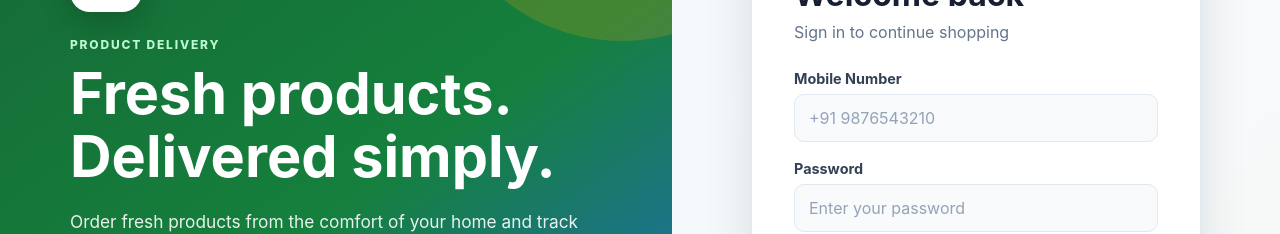
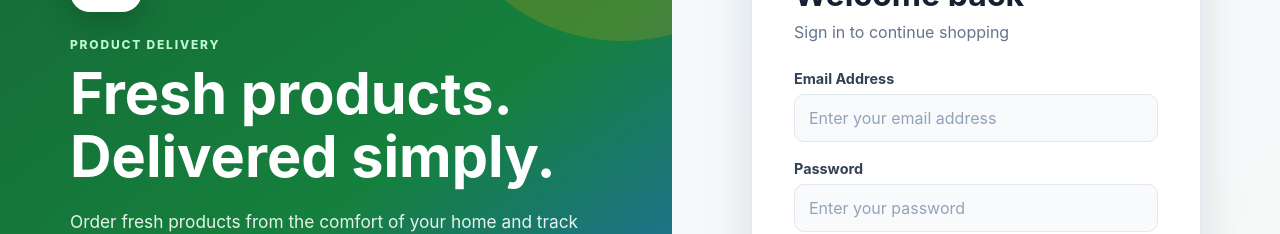
Before and after one commit to vigneshr0803/online-product-request-delivery-frontend, a React (Vite) app: page /login in a window 1280 px wide. Shown: the part 219-453 px from the top of the page. Built offline with nearby package versions, Linux system fonts and the light colour scheme; no server answers.

Commit message:
Update frontend for deployment

```diff
--- /dev/null
+++ b/capacitor.config.json
@@ -0,0 +1,5 @@
+{
+  "appId": "com.productdelivery.app",
+  "appName": "online-product-request-delivery-frontend",
+  "webDir": "dist"
+}
--- a/package.json
+++ b/package.json
@@ -10,6 +10,9 @@
     "preview": "vite preview"
   },
   "dependencies": {
+    "@capacitor/android": "^8.5.1",
+    "@capacitor/cli": "^8.5.1",
+    "@capacitor/core": "^8.5.1",
     "leaflet": "^1.9.4",
     "react": "^19.2.8",
     "react-dom": "^19.2.8",
--- a/src/App.jsx
+++ b/src/App.jsx
@@ -1,4 +1,4 @@
-import { BrowserRouter, Routes, Route } from "react-router-dom";
+import { BrowserRouter, Routes, Route, Navigate } from "react-router-dom";
 import Register from "./pages/Register";
 import VerifyOtp from "./pages/VerifyOtp";
 import Login from "./pages/Login";
@@ -30,7 +30,7 @@ function App() {
       <Routes>
         <Route
           path="/"
-          element={<h1>Online Product Request & Delivery</h1>}
+          element={<Navigate to="/login" replace />}
         />
 
         <Route
--- a/src/pages/ForgotPassword.jsx
+++ b/src/pages/ForgotPassword.jsx
@@ -4,32 +4,28 @@ import API_URL from "../config/api";
 import "../styles/auth.css";
 
 function ForgotPassword() {
-
   const navigate = useNavigate();
 
   const [step, setStep] = useState(1);
 
-  const [mobile, setMobile] = useState("");
+  const [email, setEmail] = useState("");
   const [otp, setOtp] = useState("");
 
   const [newPassword, setNewPassword] = useState("");
-  const [confirmPassword, setConfirmPassword] =
-    useState("");
+  const [confirmPassword, setConfirmPassword] = useState("");
 
   const [message, setMessage] = useState("");
   const [loading, setLoading] = useState(false);
 
   const sendOtp = async (event) => {
-
     event.preventDefault();
 
     setMessage("");
     setLoading(true);
 
     try {
-
       const response = await fetch(
-        `${API_URL}/api/auth/forgot-password?mobile=${encodeURIComponent(mobile)}`,
+        `${API_URL}/api/auth/forgot-password?email=${encodeURIComponent(email)}`,
         {
           method: "POST",
         }
@@ -60,26 +56,26 @@ function ForgotPassword() {
       );
 
       setStep(2);
-
     } catch (error) {
       console.error("Forgot password OTP error:", error);
       setMessage(error.message || "Failed to send OTP");
-
     } finally {
-
       setLoading(false);
     }
   };
 
   const verifyOtp = async (event) => {
+    event.preventDefault();
 
-    event.preventDefault();
+    if (!/^\d{6}$/.test(otp)) {
+      setMessage("Please enter a valid 6-digit OTP.");
+      return;
+    }
 
     setMessage("");
     setLoading(true);
 
     try {
-
       const response = await fetch(
         `${API_URL}/api/auth/forgot-password/verify-otp`,
         {
@@ -88,7 +84,7 @@ function ForgotPassword() {
             "Content-Type": "application/json",
           },
           body: JSON.stringify({
-            mobile,
+            email,
             otp,
           }),
         }
@@ -97,24 +93,21 @@ function ForgotPassword() {
       const data = await response.text();
 
       if (!response.ok) {
-        throw new Error(data);
+        throw new Error(data || "OTP verification failed");
       }
 
       setStep(3);
       setMessage("");
-
     } catch (error) {
-
-      setMessage(error.message);
-
+      setMessage(
+        error.message || "OTP verification failed. Please try again."
+      );
     } finally {
-
       setLoading(false);
     }
   };
 
   const resetPassword = async (event) => {
-
     event.preventDefault();
 
     if (newPassword !== confirmPassword) {
@@ -126,7 +119,6 @@ function ForgotPassword() {
     setLoading(true);
 
     try {
-
       const response = await fetch(
         `${API_URL}/api/auth/reset-password`,
         {
@@ -135,7 +127,7 @@ function ForgotPassword() {
             "Content-Type": "application/json",
           },
           body: JSON.stringify({
-            mobile,
+            email,
             newPassword,
           }),
         }
@@ -144,7 +136,7 @@ function ForgotPassword() {
       const data = await response.text();
 
       if (!response.ok) {
-        throw new Error(data);
+        throw new Error(data || "Password reset failed");
       }
 
       navigate("/login", {
@@ -154,52 +146,49 @@ function ForgotPassword() {
             "Password reset successfully. Please log in.",
         },
       });
-
     } catch (error) {
-
-      setMessage(error.message);
-
+      setMessage(
+        error.message || "Password reset failed. Please try again."
+      );
     } finally {
-
       setLoading(false);
     }
   };
 
   return (
     <div className="auth-page">
-
       <div className="customer-login-card">
 
         <div className="customer-login-icon">
           🔐
         </div>
 
+        {/* STEP 1 - EMAIL */}
         {step === 1 && (
           <>
             <h2>Reset your password</h2>
 
             <p className="customer-login-subtitle">
-              Enter your registered mobile number.
+              Enter your registered email address.
             </p>
 
             <form onSubmit={sendOtp}>
 
               <div className="form-group">
-
-                <label>
-                  Mobile Number
+                <label htmlFor="forgot-email">
+                  Email Address
                 </label>
 
                 <input
-                  type="tel"
-                  value={mobile}
+                  id="forgot-email"
+                  type="email"
+                  value={email}
                   onChange={(event) =>
-                    setMobile(event.target.value)
+                    setEmail(event.target.value)
                   }
-                  placeholder="Enter your mobile number"
+                  placeholder="Enter your email address"
                   required
                 />
-
               </div>
 
               {message && (
@@ -222,39 +211,43 @@ function ForgotPassword() {
           </>
         )}
 
+        {/* STEP 2 - OTP */}
         {step === 2 && (
           <>
             <h2>Verify OTP</h2>
 
             <p className="customer-login-subtitle">
-              Enter the OTP sent to {mobile}.
+              Enter the 6-digit OTP sent to
+            </p>
+
+            <p className="otp-mobile">
+              {email}
             </p>
 
             <form onSubmit={verifyOtp}>
 
               <div className="form-group">
-
-                <label>
-                  OTP
+                <label htmlFor="forgot-otp">
+                  Verification Code
                 </label>
 
                 <input
+                  id="forgot-otp"
                   type="text"
                   inputMode="numeric"
+                  autoComplete="one-time-code"
                   maxLength={6}
                   value={otp}
                   onChange={(event) =>
                     setOtp(
-                      event.target.value.replace(
-                        /\D/g,
-                        ""
-                      )
+                      event.target.value
+                        .replace(/\D/g, "")
+                        .slice(0, 6)
                     )
                   }
                   placeholder="Enter 6-digit OTP"
                   required
                 />
-
               </div>
 
               {message && (
@@ -266,7 +259,7 @@ function ForgotPassword() {
               <button
                 type="submit"
                 className="customer-login-button"
-                disabled={loading}
+                disabled={loading || otp.length !== 6}
               >
                 {loading
                   ? "Verifying..."
@@ -277,6 +270,7 @@ function ForgotPassword() {
           </>
         )}
 
+        {/* STEP 3 - NEW PASSWORD */}
         {step === 3 && (
           <>
             <h2>Create new password</h2>
@@ -288,50 +282,44 @@ function ForgotPassword() {
             <form onSubmit={resetPassword}>
 
               <div className="form-group">
-
-                <label>
+                <label htmlFor="new-password">
                   New Password
                 </label>
 
                 <input
+                  id="new-password"
                   type="password"
                   value={newPassword}
                   onChange={(event) =>
-                    setNewPassword(
-                      event.target.value
-                    )
+                    setNewPassword(event.target.value)
                   }
                   placeholder="Enter new password"
                   required
                 />
-
               </div>
 
               <div className="form-group">
-
-                <label>
+                <label htmlFor="confirm-new-password">
                   Re-enter Password
                 </label>
 
                 <input
+                  id="confirm-new-password"
                   type="password"
                   value={confirmPassword}
                   onChange={(event) =>
-                    setConfirmPassword(
-                      event.target.value
-                    )
+                    setConfirmPassword(event.target.value)
                   }
                   placeholder="Re-enter new password"
                   required
                 />
-
               </div>
 
               {confirmPassword && (
                 <div
                   className={`password-match ${newPassword === confirmPassword
-                    ? "valid"
-                    : "invalid"
+                      ? "valid"
+                      : "invalid"
                     }`}
                 >
                   {newPassword === confirmPassword
--- a/src/pages/Login.jsx
+++ b/src/pages/Login.jsx
@@ -6,7 +6,7 @@ import "../styles/auth.css";
 function Login() {
   const navigate = useNavigate();
 
-  const [mobile, setMobile] = useState("");
+  const [email, setEmail] = useState("");
   const [password, setPassword] = useState("");
   const [message, setMessage] = useState("");
   const [loading, setLoading] = useState(false);
@@ -26,7 +26,7 @@ function Login() {
             "Content-Type": "application/json",
           },
           body: JSON.stringify({
-            mobile,
+            email,
             password,
           }),
         }
@@ -47,7 +47,7 @@ function Login() {
         throw new Error(
           typeof data === "string"
             ? data
-            : data.message || "Invalid mobile number or password"
+            : data.message || "Invalid email or password"
         );
       }
 
@@ -141,24 +141,26 @@ function Login() {
 
           <form onSubmit={handleSubmit}>
 
+            {/* Email */}
             <div className="form-group">
-              <label htmlFor="customer-mobile">
-                Mobile Number
+              <label htmlFor="customer-email">
+                Email Address
               </label>
 
               <input
-                id="customer-mobile"
-                type="tel"
-                value={mobile}
+                id="customer-email"
+                type="email"
+                value={email}
                 onChange={(event) =>
-                  setMobile(event.target.value)
+                  setEmail(event.target.value)
                 }
-                placeholder="+91 9876543210"
-                autoComplete="tel"
+                placeholder="Enter your email address"
+                autoComplete="email"
                 required
               />
             </div>
 
+            {/* Password */}
             <div className="form-group">
               <label htmlFor="customer-password">
                 Password
--- a/src/pages/Register.jsx
+++ b/src/pages/Register.jsx
@@ -9,6 +9,7 @@ function Register() {
   const [formData, setFormData] = useState({
     fullName: "",
     mobile: "",
+    email: "",
     password: "",
     address: "",
   });
@@ -19,7 +20,6 @@ function Register() {
 
   const handleSubmit = async (event) => {
     event.preventDefault();
-
     setMessage("");
     setLoading(true);
 
@@ -50,6 +50,7 @@ function Register() {
       navigate("/verify-otp", {
         state: {
           mobile: formData.mobile,
+          email: formData.email,
         },
       });
     } catch (error) {
@@ -71,7 +72,6 @@ function Register() {
 
       {/* Left side */}
       <section className="register-brand">
-
         <div className="customer-brand-logo">
           🛒
         </div>
@@ -115,12 +115,10 @@ function Register() {
           </div>
 
         </div>
-
       </section>
 
       {/* Form */}
       <section className="register-container">
-
         <div className="register-card">
 
           <div className="register-icon">
@@ -135,6 +133,7 @@ function Register() {
 
           <form onSubmit={handleSubmit}>
 
+            {/* Full Name */}
             <div className="form-group">
               <label htmlFor="full-name">
                 Full Name
@@ -151,6 +150,7 @@ function Register() {
               />
             </div>
 
+            {/* Mobile Number */}
             <div className="form-group">
               <label htmlFor="register-mobile">
                 Mobile Number
@@ -167,6 +167,24 @@ function Register() {
               />
             </div>
 
+            {/* Email */}
+            <div className="form-group">
+              <label htmlFor="register-email">
+                Email Address
+              </label>
+
+              <input
+                id="register-email"
+                type="email"
+                name="email"
+                value={formData.email}
+                onChange={handleChange}
+                placeholder="Enter your email address"
+                required
+              />
+            </div>
+
+            {/* Password */}
             <div className="form-group">
               <label htmlFor="register-password">
                 Password
@@ -183,6 +201,7 @@ function Register() {
               />
             </div>
 
+            {/* Confirm Password */}
             <div className="form-group">
               <label htmlFor="confirm-password">
                 Re-enter Password
@@ -200,6 +219,7 @@ function Register() {
               />
             </div>
 
+            {/* Password match message */}
             {confirmPassword && (
               <div
                 className={`password-match ${formData.password === confirmPassword
@@ -213,6 +233,7 @@ function Register() {
               </div>
             )}
 
+            {/* Delivery Address */}
             <div className="form-group">
               <label htmlFor="register-address">
                 Delivery Address
@@ -228,6 +249,7 @@ function Register() {
               />
             </div>
 
+            {/* Error message */}
             {message && (
               <div className="customer-login-error">
                 <span>⚠</span>
@@ -235,13 +257,14 @@ function Register() {
               </div>
             )}
 
+            {/* Submit */}
             <button
               type="submit"
               className="register-submit-button"
               disabled={loading}
             >
               {loading
-                ? "Creating Account..."
+                ? "Sending OTP..."
                 : "Create Account"}
             </button>
 
@@ -260,7 +283,6 @@ function Register() {
           </button>
 
         </div>
-
       </section>
 
     </div>
--- a/src/pages/VerifyOtp.jsx
+++ b/src/pages/VerifyOtp.jsx
@@ -8,6 +8,7 @@ function VerifyOtp() {
   const navigate = useNavigate();
 
   const mobile = location.state?.mobile || "";
+  const email = location.state?.email || "";
 
   const [otp, setOtp] = useState("");
   const [message, setMessage] = useState("");
@@ -24,10 +25,13 @@ function VerifyOtp() {
         switch (data.message.toLowerCase()) {
           case "otp expired":
             return "Your OTP has expired. Please request a new OTP.";
+
           case "invalid otp":
             return "The OTP you entered is incorrect. Please check it and try again.";
+
           case "otp already used":
             return "This OTP has already been used. Please request a new OTP.";
+
           default:
             return data.message;
         }
@@ -81,10 +85,12 @@ function VerifyOtp() {
       }
 
       const text = await response.text();
-      let successMessage = "Your mobile number has been verified successfully.";
+
+      let successMessage = "Your email has been verified successfully.";
 
       try {
         const data = JSON.parse(text);
+
         if (data?.message) {
           successMessage = data.message;
         }
@@ -111,27 +117,36 @@ function VerifyOtp() {
   };
 
   const handleOtpChange = (event) => {
-    const value = event.target.value.replace(/\D/g, "").slice(0, 6);
+    const value = event.target.value
+      .replace(/\D/g, "")
+      .slice(0, 6);
+
     setOtp(value);
   };
 
   return (
     <div className="auth-page">
       <div className="auth-card otp-card">
-        <div className="auth-icon">🔐</div>
 
-        <h1>Verify your mobile number</h1>
+        <div className="auth-icon">📧</div>
+
+        <h1>Verify your email address</h1>
 
         <p className="auth-subtitle">
           Enter the 6-digit verification code sent to
         </p>
 
-        <p className="otp-mobile">
-          +91 {mobile}
-        </p>
+        {email && (
+          <p className="otp-mobile">
+            {email}
+          </p>
+        )}
 
         <form onSubmit={handleSubmit} className="auth-form">
-          <label htmlFor="otp">Verification code</label>
+
+          <label htmlFor="otp">
+            Verification code
+          </label>
 
           <input
             id="otp"
@@ -151,8 +166,9 @@ function VerifyOtp() {
             className="auth-button"
             disabled={loading || otp.length !== 6}
           >
-            {loading ? "Verifying..." : "Verify OTP"}
+            {loading ? "Verifying..." : "Verify Email"}
           </button>
+
         </form>
 
         {message && (
@@ -182,6 +198,7 @@ function VerifyOtp() {
         <p className="auth-footer">
           Never share your OTP with anyone.
         </p>
+
       </div>
     </div>
   );
```
Also changed, not shown: vercel.json, 55 other files (tests, documents, lock files or other folders).
